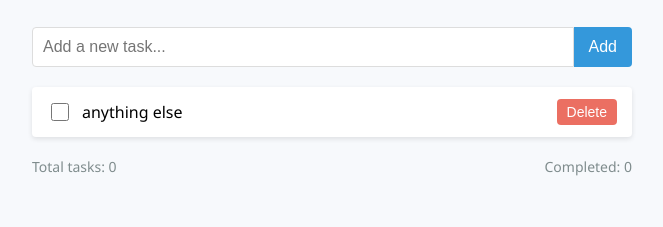
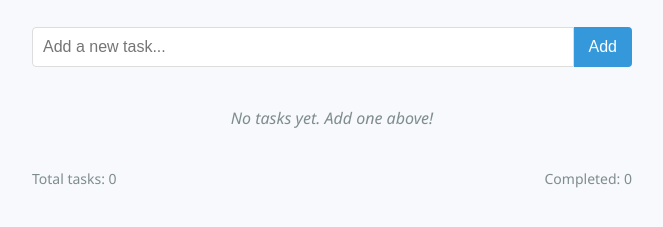
Before and after one commit to koushik-chowdhury/Cohort, a plain HTML site: page DOM Challenges/DOM Challenge 1/challenge-4/index.html in a window 1280 px wide. Shown: the part 87-314 px from the top of the page, without its empty margins (308-971 px from the left). Drawn offline with Linux system fonts and the light colour scheme.

```diff
--- a/DOM Challenges/DOM Challenge 1/challenge-4/index.html
+++ b/DOM Challenges/DOM Challenge 1/challenge-4/index.html
@@ -17,12 +17,7 @@
   </div>
 
   <ul id="taskList" class="task-list">
-    <!-- <li class="empty-list">No tasks yet. Add one above!</li> -->
-    <li class="task-item ">
-      <input type="checkbox" name="" class="complete-checkbox" id="" />
-      <span class="task-text">anything else</span>
-      <button class="delete-button">Delete</button>
-    </li>
+    <li class="empty-list">No tasks yet. Add one above!</li>
   </ul>
 
   <div class="task-stats">
```
